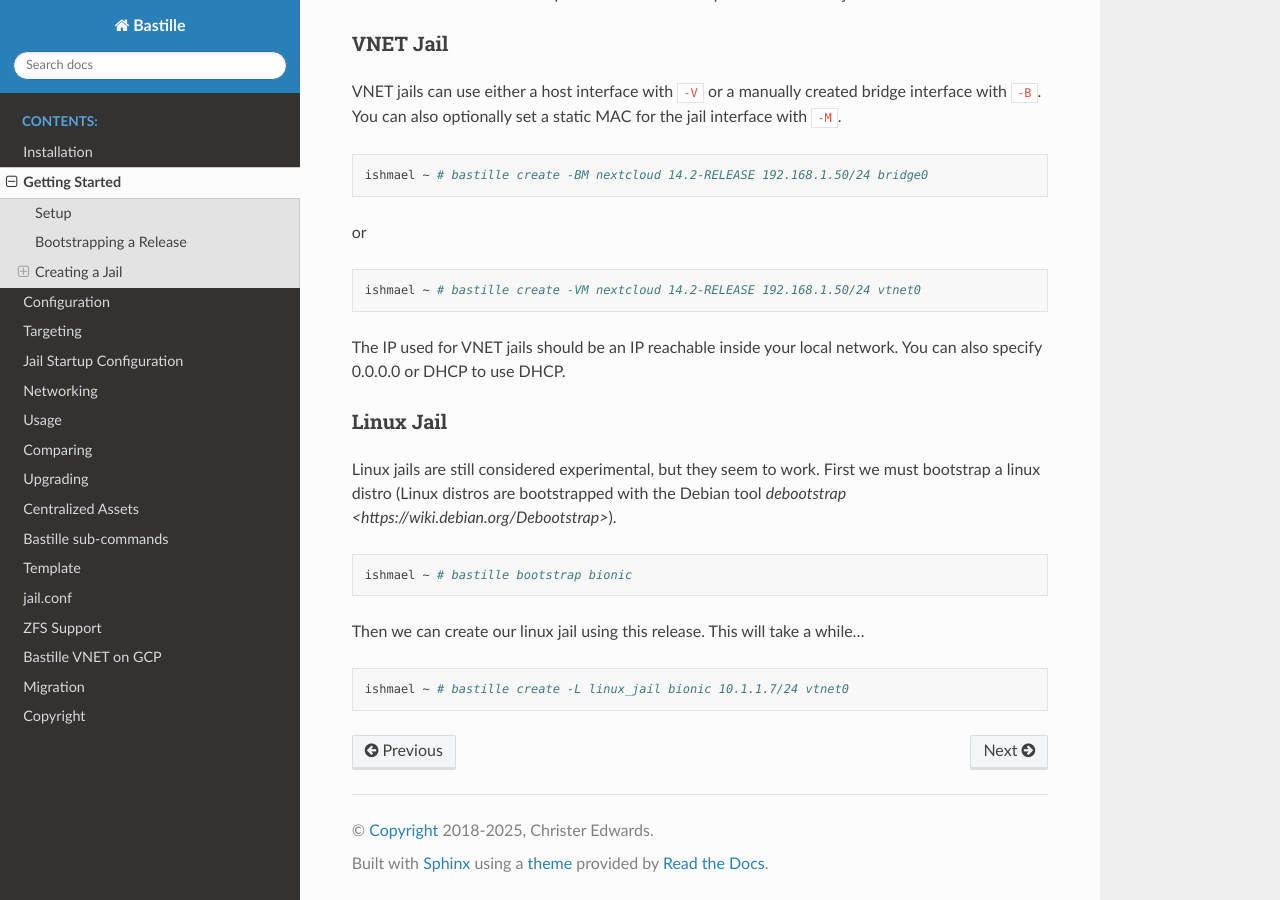
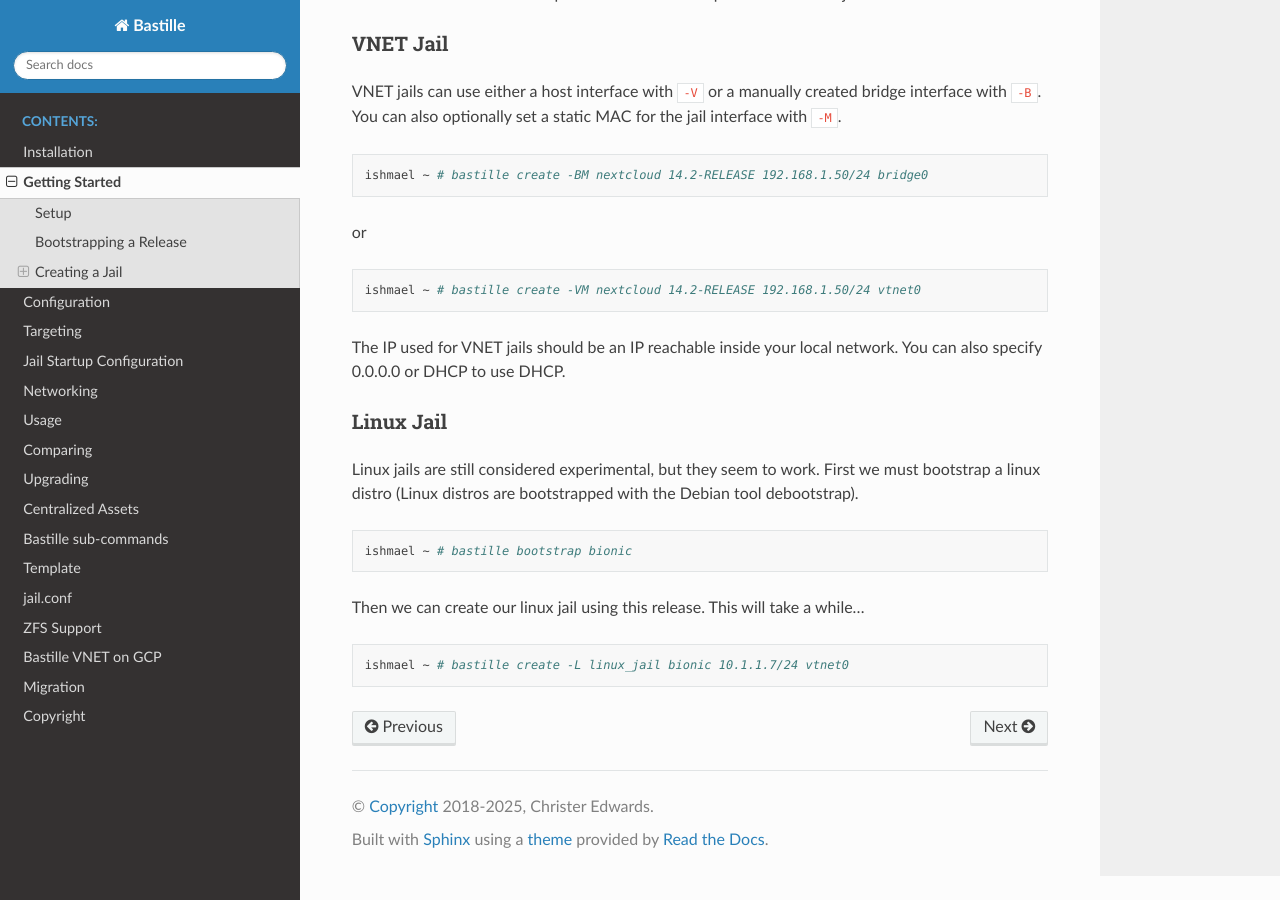
Before and after one commit to BastilleBSD/bastille, a Sphinx documentation site: the page built from docs/chapters/gettingstarted.rst, in a window 1280 px wide and 900 px high, scrolled down 1608 px. Built offline with Sphinx 7.4.7 and the Read the Docs theme 3.1.0, drawn with Linux system fonts in a browser that asks for light colours; part of the change alters nothing that is shown.

Commit message:
link removed

```diff
--- a/docs/chapters/gettingstarted.rst
+++ b/docs/chapters/gettingstarted.rst
@@ -103,7 +103,7 @@ Linux Jail
 ^^^^^^^^^^
 
 Linux jails are still considered experimental, but they seem to work. First we
-must bootstrap a linux distro (Linux distros are bootstrapped with the Debian tool `debootstrap <https://wiki.debian.org/Debootstrap>`).
+must bootstrap a linux distro (Linux distros are bootstrapped with the Debian tool debootstrap).
 
 .. code-block:: shell
 
```
